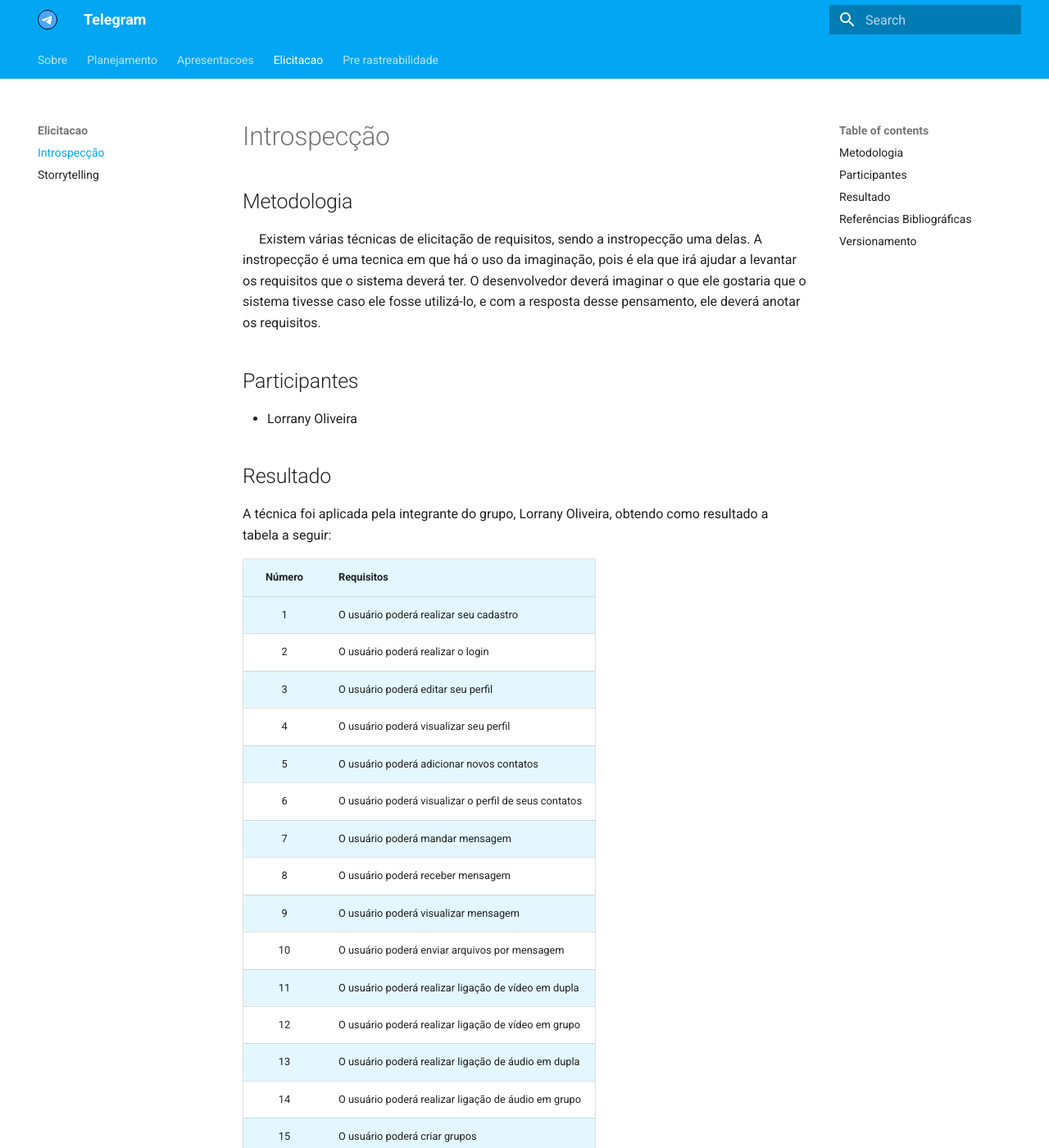
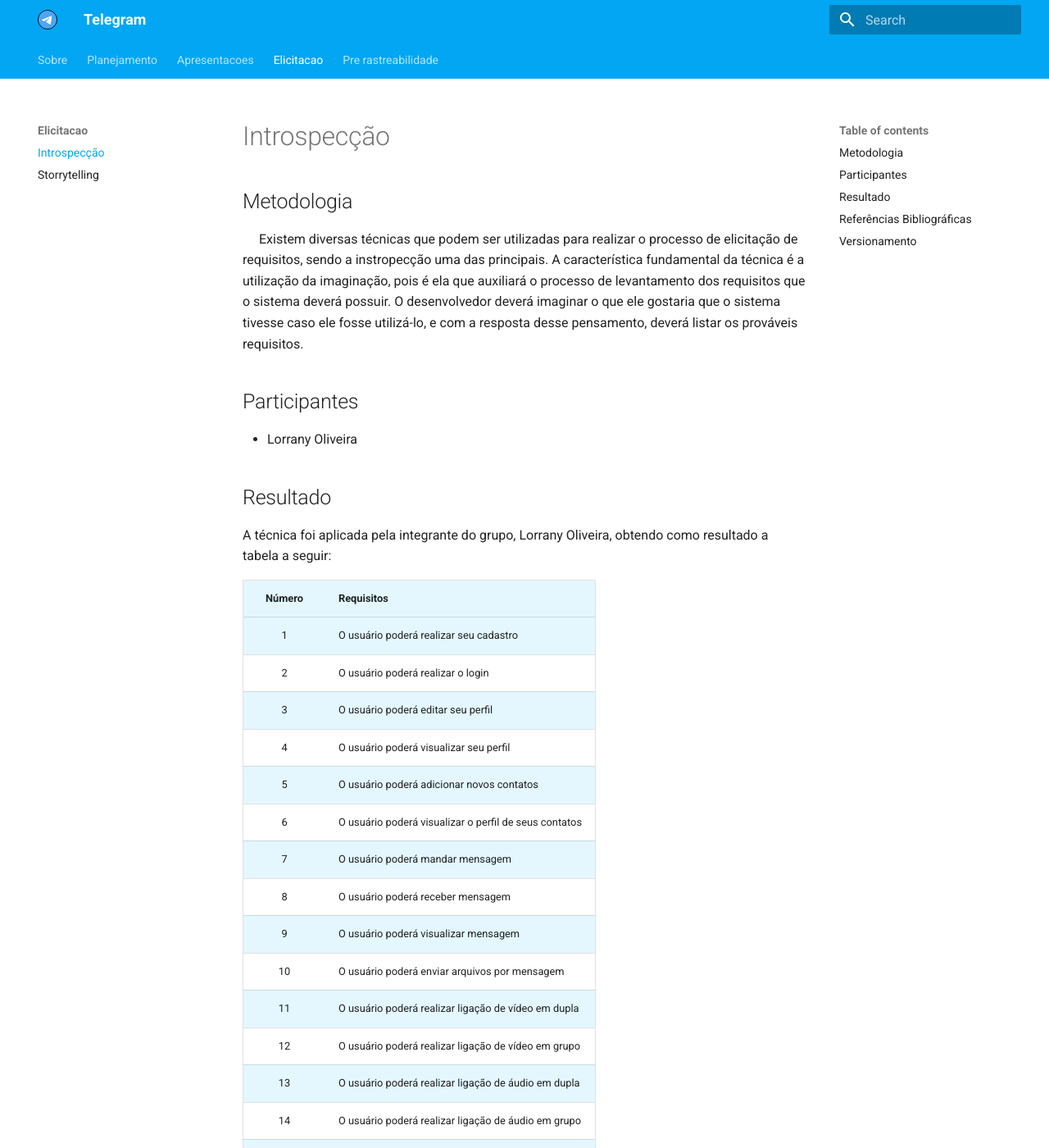
Before and after one commit to Requisitos-de-Software/2020.2-Telegram, an MkDocs documentation site: the page built from docs/elicitacao/introspeccao.md, in a window 1280 px wide and 1400 px high. Shown: the whole window at 82% size. Built offline with MkDocs 1.6.1 and Material for MkDocs 9.7.7, drawn with Linux system fonts in a browser that asks for light colours; part of the change alters nothing that is shown; some of the changed text lies outside the part shown.

```diff
--- a/docs/elicitacao/introspeccao.md
+++ b/docs/elicitacao/introspeccao.md
@@ -2,7 +2,7 @@
 
 ## Metodologia
 
-<p>&emsp; Existem várias técnicas de elicitação de requisitos, sendo a instropecção uma delas. A instropecção é uma tecnica em que há o uso da imaginação, pois é ela que irá ajudar a levantar os requisitos que o sistema deverá ter. O desenvolvedor deverá imaginar o que ele gostaria que o sistema tivesse caso ele fosse utilizá-lo, e com a resposta desse pensamento, ele deverá anotar os requisitos. </p>
+<p>&emsp; Existem diversas técnicas que podem ser utilizadas para realizar o processo de elicitação de requisitos, sendo a instropecção uma das principais. A característica fundamental da técnica é a utilização da imaginação, pois é ela que auxiliará o processo de levantamento dos requisitos que o sistema deverá possuir. O desenvolvedor deverá imaginar o que ele gostaria que o sistema tivesse caso ele fosse utilizá-lo, e com a resposta desse pensamento, deverá listar os prováveis requisitos. </p>
 
 ## Participantes
 
@@ -12,7 +12,7 @@
 
 A técnica foi aplicada pela integrante do grupo, Lorrany Oliveira, obtendo como resultado a tabela a seguir:
 
-| Número | Requisitos                                            |
+| Número |                       Requisitos                      |
 | :----: | :---------------------------------------------------- |
 |   1    | O usuário poderá realizar seu cadastro                |
 |   2    | O usuário poderá realizar o login                     |
@@ -32,11 +32,12 @@ A técnica foi aplicada pela integrante do grupo, Lorrany Oliveira, obtendo como
 
 ## Referências Bibliográficas
 
-- DESCONHECIDO. Elicitação de Requisitos. Disponível em <http://www2.dbd.puc-rio.br/pergamum/tesesabertas/0521479_08_cap_02.pdf> Acesso: 10/03/2021.
+- DESCONHECIDO. Elicitação de Requisitos. Disponível em <http://www2.dbd.puc-rio.br/pergamum/tesesabertas/0521479_08_cap_02.pdf>
 
 ## Versionamento
 
-|    Data    | Versão |                    Descrição                    |    Autor(es)     |
-| :--------: | :----: | :---------------------------------------------: | :--------------: |
-| 10.03.2021 |  1.0   |     Criação e desenvolvimento do documento      | Lorrany Oliveira |
-| 11.03.2021 |  2.0   | Revisa o documento e acerta algumas formatações | Lucas Boaventura |
+|    Data    | Versão |                    Descrição                        |    Autor(es)     |
+| :--------: | :----: | :-----------------------------------------------:   | :--------------: |
+| 10.03.2021 |  1.0   |       Criação e desenvolvimento do documento        | Lorrany Oliveira |
+| 11.03.2021 |  2.0   | Revisa o documento e acerta algumas formatações     | Lucas Boaventura |
+| 11.03.2021 |  2.1   |   Ajusta detalhe na bibliografia e revisa texto     |   Brenda Santos  |
```
